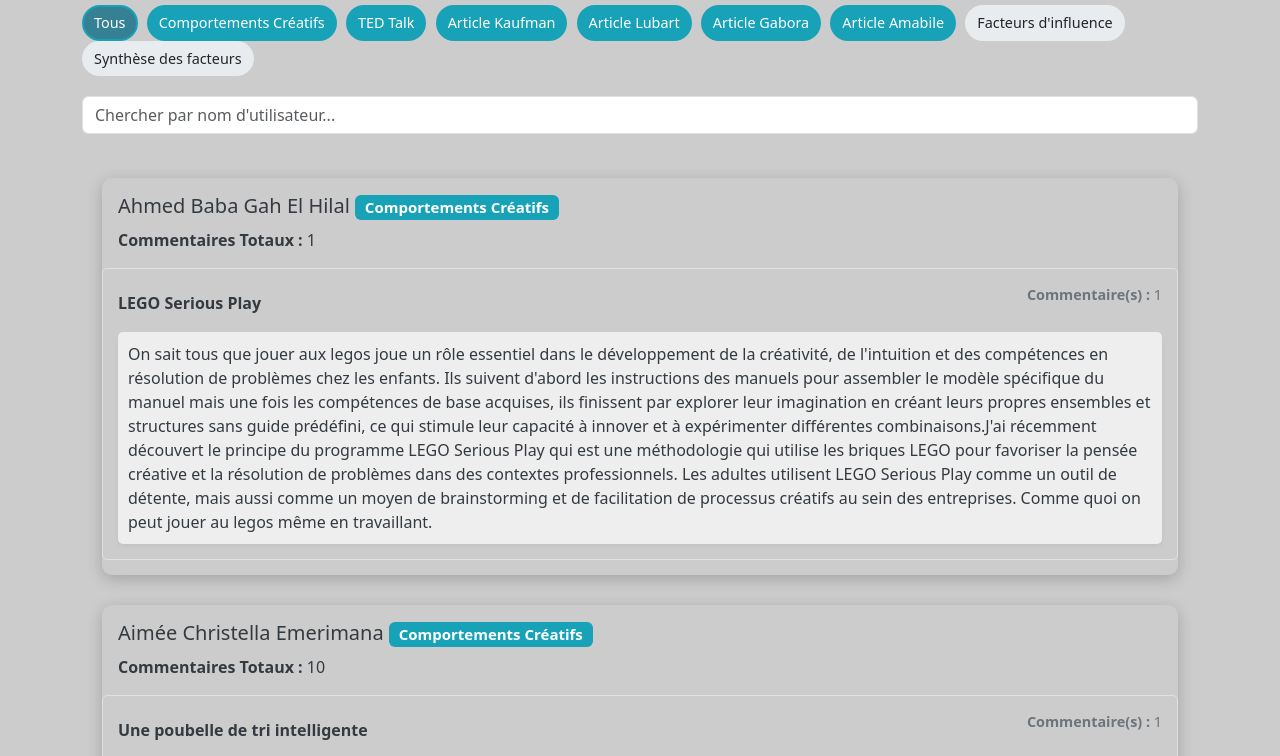
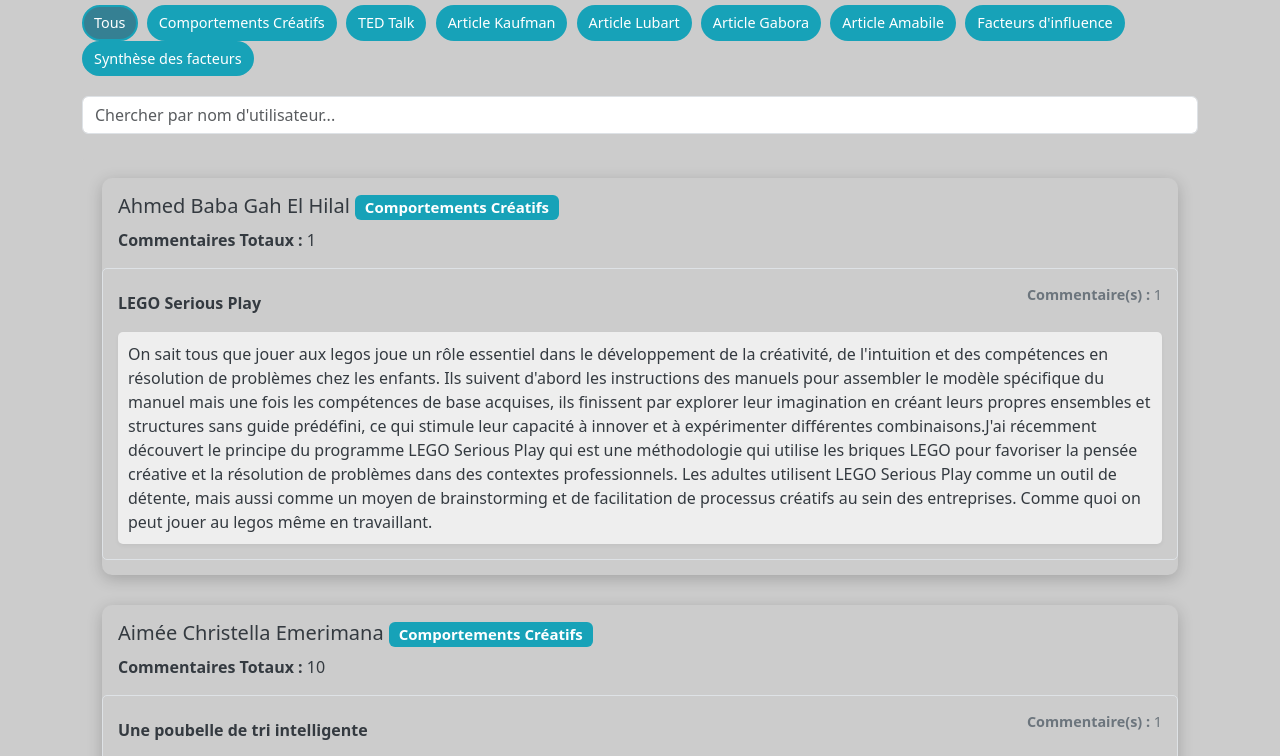
Before and after one commit to SaraBedd/comments, a plain HTML site: page index.html in a window 1280 px wide. Shown: the part 87-843 px from the top of the page. Drawn offline with nearby package versions, Linux system fonts and the light colour scheme.

Commit message:
Update index.html

```diff
--- a/index.html
+++ b/index.html
@@ -67,6 +67,16 @@
             color: white;
         }
 
+        .tag-source7 {
+            background-color: #17a2b8;
+            color: white;
+        }
+
+        .tag-source8 {
+            background-color: #17a2b8;
+            color: white;
+        }
+
         .tag-all.active {
             background-color: #358093;
         }
@@ -92,6 +102,14 @@
         }
 
         .tag-source6.active {
+            background-color: #358093;
+        }
+
+        .tag-source7.active {
+            background-color: #358093;
+        }
+
+        .tag-source8.active {
             background-color: #358093;
         }
 
```
